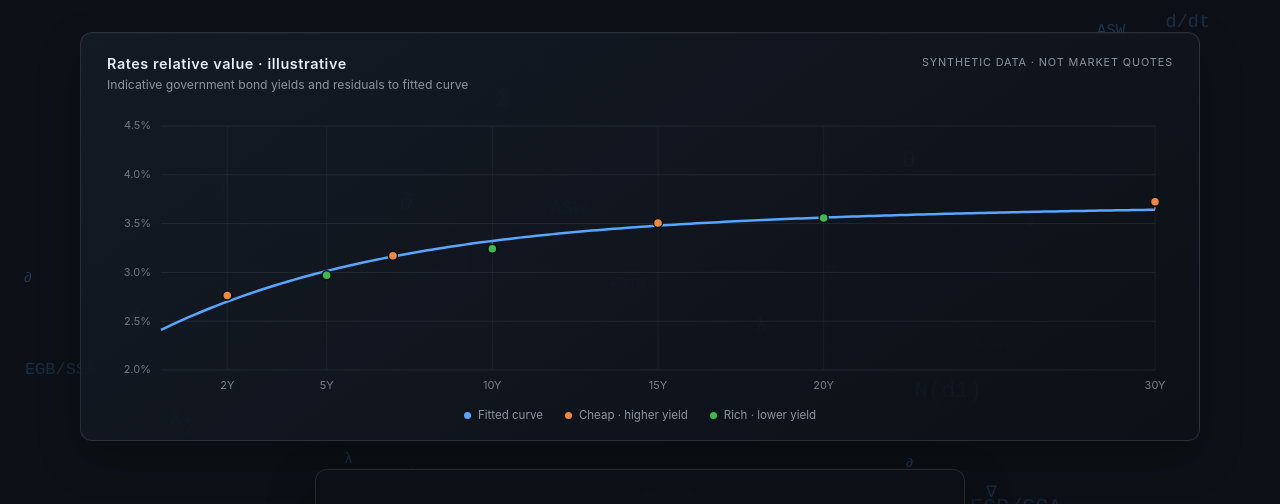
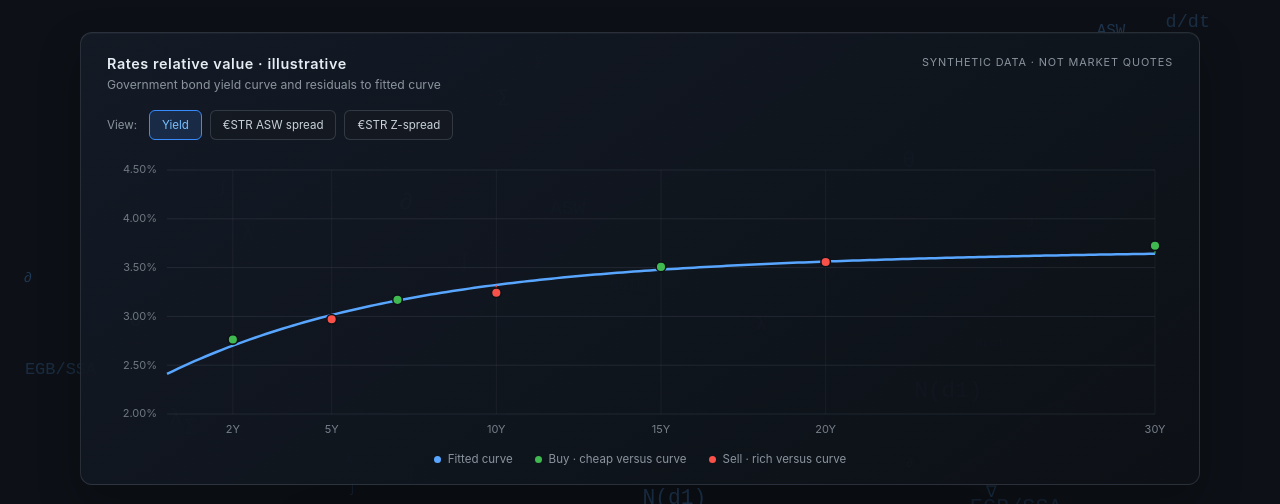
Before and after one commit to johnglover352/my-cv-site, a website: page index.html in a window 1280 px wide. Shown: the top 504 px of the page. Drawn offline with Linux system fonts and the light colour scheme.

Commit message:
Add curve metric selector and buy/sell color signals

```diff
--- a/index.html
+++ b/index.html
@@ -80,7 +80,7 @@
         .yield-chart {
             width: 100%;
             padding: 22px 26px 18px;
-            background: linear-gradient(145deg, rgba(20, 27, 38, 0.94), rgba(13, 17, 23, 0.88));
+            background: linear-gradient(145deg, rgba(20, 27, 38, 0.96), rgba(13, 17, 23, 0.92));
             border: 1px solid rgba(139, 148, 158, 0.22);
             border-radius: 12px;
             box-shadow: 0 18px 42px rgba(0, 0, 0, 0.28), inset 0 1px rgba(255,255,255,0.035);
@@ -115,11 +115,45 @@
             text-transform: uppercase;
         }
 
+        .chart-controls {
+            display: flex;
+            align-items: center;
+            flex-wrap: wrap;
+            gap: 8px;
+            margin-top: 18px;
+        }
+
+        .control-label {
+            margin-right: 4px;
+            color: #8b949e;
+            font-size: 0.72rem;
+        }
+
+        .metric-button {
+            padding: 7px 12px;
+            border: 1px solid rgba(139, 148, 158, 0.26);
+            border-radius: 6px;
+            background: rgba(22, 27, 34, 0.8);
+            color: #c9d1d9;
+            font: inherit;
+            font-size: 0.72rem;
+            cursor: pointer;
+            transition: background-color 0.15s ease, border-color 0.15s ease, color 0.15s ease;
+        }
+
+        .metric-button:hover { border-color: #58a6ff; color: #e6edf3; }
+        .metric-button[aria-pressed="true"] {
+            background: rgba(56, 139, 253, 0.16);
+            border-color: #388bfd;
+            color: #79c0ff;
+        }
+        .metric-button:focus-visible { outline: 2px solid #58a6ff; outline-offset: 2px; }
+
         #yield-canvas {
             display: block;
             width: 100%;
             height: 300px;
-            margin-top: 12px;
+            margin-top: 8px;
         }
 
         .chart-legend {
@@ -135,8 +169,8 @@
         .legend-item { display: inline-flex; align-items: center; gap: 7px; }
         .legend-dot { width: 7px; height: 7px; border-radius: 50%; display: inline-block; }
         .legend-curve { background: #58a6ff; }
-        .legend-cheap { background: #f0883e; }
-        .legend-rich { background: #3fb950; }
+        .legend-buy { background: #3fb950; }
+        .legend-sell { background: #f85149; }
 
         .container {
             width: min(650px, 100%);
@@ -209,8 +243,10 @@
             .yield-chart { padding: 17px 14px 14px; }
             #yield-canvas { height: 240px; }
             .chart-badge { display: none; }
+            .chart-heading { gap: 8px; }
             .container { padding: 2rem 1.25rem; }
             h1 { font-size: 1.9rem; }
+            .chart-legend { gap: 12px; font-size: 0.67rem; }
         }
 
         @media (prefers-reduced-motion: reduce) {
@@ -226,15 +262,21 @@
             <div class="chart-heading">
                 <div>
                     <h2 class="chart-title" id="yield-title">Rates relative value · illustrative</h2>
-                    <p class="chart-subtitle">Indicative government bond yields and residuals to fitted curve</p>
+                    <p class="chart-subtitle" id="chart-subtitle">Government bond yield curve and residuals to fitted curve</p>
                 </div>
                 <span class="chart-badge">Synthetic data · not market quotes</span>
             </div>
-            <canvas id="yield-canvas" role="img" aria-label="Illustrative yield curve for 2, 5, 10, 15, 20 and 30 year bonds. Points above the fitted curve indicate relatively cheap bonds; points below indicate relatively rich bonds. Synthetic data, not market quotes."></canvas>
+            <div class="chart-controls" role="group" aria-label="Select relative value curve">
+                <span class="control-label">View:</span>
+                <button class="metric-button" type="button" data-metric="yield" aria-pressed="true">Yield</button>
+                <button class="metric-button" type="button" data-metric="asw" aria-pressed="false">€STR ASW spread</button>
+                <button class="metric-button" type="button" data-metric="zspread" aria-pressed="false">€STR Z-spread</button>
+            </div>
+            <canvas id="yield-canvas" role="img" aria-label="Illustrative yield curve. Green points indicate buy signals, and red points indicate sell signals. Synthetic data, not market quotes."></canvas>
             <div class="chart-legend" aria-hidden="true">
                 <span class="legend-item"><span class="legend-dot legend-curve"></span>Fitted curve</span>
-                <span class="legend-item"><span class="legend-dot legend-cheap"></span>Cheap · higher yield</span>
-                <span class="legend-item"><span class="legend-dot legend-rich"></span>Rich · lower yield</span>
+                <span class="legend-item"><span class="legend-dot legend-buy"></span>Buy · cheap versus curve</span>
+                <span class="legend-item"><span class="legend-dot legend-sell"></span>Sell · rich versus curve</span>
             </div>
         </section>
 
@@ -310,9 +352,10 @@
         }
         animateBackground();
 
-        // Synthetic yield observations and curve repeat smoothly on a 12-second loop.
+        // Synthetic illustrative curves; values are invented, not live market data.
         const yieldCanvas = document.getElementById('yield-canvas');
         const yieldCtx = yieldCanvas.getContext('2d');
+        const subtitle = document.getElementById('chart-subtitle');
         const observations = [
             { tenor: 2, residual: 0.055 },
             { tenor: 5, residual: -0.035 },
@@ -322,11 +365,54 @@
             { tenor: 20, residual: -0.026 },
             { tenor: 30, residual: 0.038 }
         ];
+        const curveConfigs = {
+            yield: {
+                label: 'Yield', unit: '%', min: 2.0, max: 4.5, step: 0.5,
+                subtitle: 'Government bond yield curve and residuals to fitted curve',
+                base: tenor => 2.35 + 1.55 * (1 - Math.exp(-tenor / 8.5)) - 0.22 * tenor / 30,
+                residualScale: 1,
+                levelMove: 0.075,
+                slopeMove: 0.10,
+                curvatureMove: 0.08,
+                decimals: 2
+            },
+            asw: {
+                label: '€STR ASW spread', unit: 'bp', min: 20, max: 80, step: 10,
+                subtitle: 'Illustrative €STR asset-swap spread curve and relative-value residuals',
+                base: tenor => 29 + 35 * (1 - Math.exp(-tenor / 11)) + 3 * tenor / 30,
+                residualScale: 100,
+                levelMove: 3.2,
+                slopeMove: 4.0,
+                curvatureMove: 3.0,
+                decimals: 1
+            },
+            zspread: {
+                label: '€STR Z-spread', unit: 'bp', min: 30, max: 100, step: 10,
+                subtitle: 'Illustrative €STR Z-spread curve and relative-value residuals',
+                base: tenor => 40 + 43 * (1 - Math.exp(-tenor / 12)) + 5 * tenor / 30,
+                residualScale: 100,
+                levelMove: 3.8,
+                slopeMove: 4.5,
+                curvatureMove: 3.5,
+                decimals: 1
+            }
+        };
+        let selectedMetric = 'yield';
         const reducedMotion = window.matchMedia('(prefers-reduced-motion: reduce)').matches;
         const cycleDuration = 12000;
         let cycleStart;
         let lastWidth = 0;
         let lastHeight = 0;
+
+        document.querySelectorAll('.metric-button').forEach(button => {
+            button.addEventListener('click', () => {
+                selectedMetric = button.dataset.metric;
+                document.querySelectorAll('.metric-button').forEach(option => {
+                    option.setAttribute('aria-pressed', String(option === button));
+                });
+                subtitle.textContent = curveConfigs[selectedMetric].subtitle;
+            });
+        });
 
         function drawYieldCurve(timestamp) {
             if (cycleStart === undefined) cycleStart = timestamp;
@@ -345,34 +431,29 @@
             yieldCtx.setTransform(dpr, 0, 0, dpr, 0, 0);
             yieldCtx.clearRect(0, 0, width, height);
 
-            const left = 54;
+            const config = curveConfigs[selectedMetric];
+            const left = 60;
             const right = width - 18;
             const top = 22;
             const bottom = height - 34;
             const plotWidth = right - left;
             const plotHeight = bottom - top;
-            const minTenor = 0;
-            const maxTenor = 30;
-            const minYield = 2.0;
-            const maxYield = 4.5;
-            const xAt = tenor => left + (tenor - minTenor) / (maxTenor - minTenor) * plotWidth;
-            const yAt = yieldValue => bottom - (yieldValue - minYield) / (maxYield - minYield) * plotHeight;
+            const xAt = tenor => left + tenor / 30 * plotWidth;
+            const yAt = value => bottom - (value - config.min) / (config.max - config.min) * plotHeight;
 
-            // Low-amplitude, periodic level / slope / curvature changes; explicitly illustrative only.
-            const curveYield = tenor => {
-                const t = tenor / maxTenor;
-                const base = 2.35 + 1.55 * (1 - Math.exp(-tenor / 8.5)) - 0.22 * t;
-                const level = 0.075 * Math.sin(phase);
-                const slope = 0.10 * Math.sin(phase + 1.1) * (t - 0.42);
-                const curvature = 0.08 * Math.sin(phase * 2 - 0.6) * Math.sin(Math.PI * t);
-                return base + level + slope + curvature;
+            const curveValue = tenor => {
+                const t = tenor / 30;
+                return config.base(tenor)
+                    + config.levelMove * Math.sin(phase)
+                    + config.slopeMove * Math.sin(phase + 1.1) * (t - 0.42)
+                    + config.curvatureMove * Math.sin(phase * 2 - 0.6) * Math.sin(Math.PI * t);
             };
 
-            // Horizontal yield guides and left-side yield labels.
+            // Horizontal value guides and axis labels.
             yieldCtx.font = '11px -apple-system, BlinkMacSystemFont, "Segoe UI", sans-serif';
             yieldCtx.textAlign = 'right';
             yieldCtx.textBaseline = 'middle';
-            for (let value = 2.0; value <= 4.5001; value += 0.5) {
+            for (let value = config.min; value <= config.max + config.step * 0.001; value += config.step) {
                 const y = yAt(value);
                 yieldCtx.beginPath();
                 yieldCtx.moveTo(left, y);
@@ -381,14 +462,11 @@
                 yieldCtx.lineWidth = 1;
                 yieldCtx.stroke();
                 yieldCtx.fillStyle = 'rgba(139, 148, 158, 0.78)';
-                yieldCtx.fillText(`${value.toFixed(1)}%`, left - 10, y);
+                yieldCtx.fillText(`${value.toFixed(config.decimals)}${config.unit === '%' ? '%' : ''}`, left - 10, y);
             }
 
             // Tenor grid / labels.
-            const tenors = [2, 5, 10, 15, 20, 30];
-            yieldCtx.textAlign = 'center';
-            yieldCtx.textBaseline = 'top';
-            tenors.forEach(tenor => {
+            [2, 5, 10, 15, 20, 30].forEach(tenor => {
                 const x = xAt(tenor);
                 yieldCtx.beginPath();
                 yieldCtx.moveTo(x, top);
@@ -397,15 +475,17 @@
                 yieldCtx.lineWidth = 1;
                 yieldCtx.stroke();
                 yieldCtx.fillStyle = 'rgba(139, 148, 158, 0.84)';
+                yieldCtx.textAlign = 'center';
+                yieldCtx.textBaseline = 'top';
                 yieldCtx.fillText(`${tenor}Y`, x, bottom + 10);
             });
 
-            // Fitted curve line.
+            // Fitted curve.
             yieldCtx.beginPath();
             for (let i = 0; i <= 180; i++) {
-                const tenor = maxTenor * i / 180;
+                const tenor = 30 * i / 180;
                 const x = xAt(tenor);
-                const y = yAt(curveYield(tenor));
+                const y = yAt(curveValue(tenor));
                 if (i === 0) yieldCtx.moveTo(x, y);
                 else yieldCtx.lineTo(x, y);
             }
@@ -414,28 +494,28 @@
             yieldCtx.lineJoin = 'round';
             yieldCtx.stroke();
 
-            // Bond points: positive yield residuals above the fitted curve are cheap; negative are rich.
+            // For yields, a higher yield than fitted is cheap/buy; for spreads, wider is cheap/buy.
             observations.forEach((point, index) => {
-                const tenor = point.tenor;
-                const dynamicResidual = point.residual
-                    + 0.035 * Math.sin(phase + index * 0.9)
-                    + 0.012 * Math.sin(phase * 2 + index * 1.4);
-                const observedYield = curveYield(tenor) + dynamicResidual;
-                const x = xAt(tenor);
-                const curveY = yAt(curveYield(tenor));
-                const pointY = yAt(observedYield);
-                const cheap = dynamicResidual > 0;
-                const color = cheap ? '#f0883e' : '#3fb950';
+                const residual = point.residual * config.residualScale
+                    + config.residualScale * 0.035 * Math.sin(phase + index * 0.9)
+                    + config.residualScale * 0.012 * Math.sin(phase * 2 + index * 1.4);
+                const fitted = curveValue(point.tenor);
+                const observed = fitted + residual;
+                const x = xAt(point.tenor);
+                const fittedY = yAt(fitted);
+                const pointY = yAt(observed);
+                const isBuy = residual > 0;
+                const color = isBuy ? '#3fb950' : '#f85149';
 
                 yieldCtx.beginPath();
-                yieldCtx.moveTo(x, curveY);
+                yieldCtx.moveTo(x, fittedY);
                 yieldCtx.lineTo(x, pointY);
-                yieldCtx.strokeStyle = `${color}aa`;
+                yieldCtx.strokeStyle = `${color}bb`;
                 yieldCtx.lineWidth = 1.5;
                 yieldCtx.stroke();
 
                 yieldCtx.beginPath();
-                yieldCtx.arc(x, pointY, 4.5, 0, Math.PI * 2);
+                yieldCtx.arc(x, pointY, 4.8, 0, Math.PI * 2);
                 yieldCtx.fillStyle = color;
                 yieldCtx.fill();
                 yieldCtx.lineWidth = 1.5;
@@ -443,6 +523,7 @@
                 yieldCtx.stroke();
             });
 
+            yieldCanvas.setAttribute('aria-label', `Illustrative ${config.label} curve. Green points are buy signals where values are above the fitted curve; red points are sell signals where values are below. Synthetic data, not market quotes.`);
             if (!reducedMotion) requestAnimationFrame(drawYieldCurve);
         }
         requestAnimationFrame(drawYieldCurve);
```
